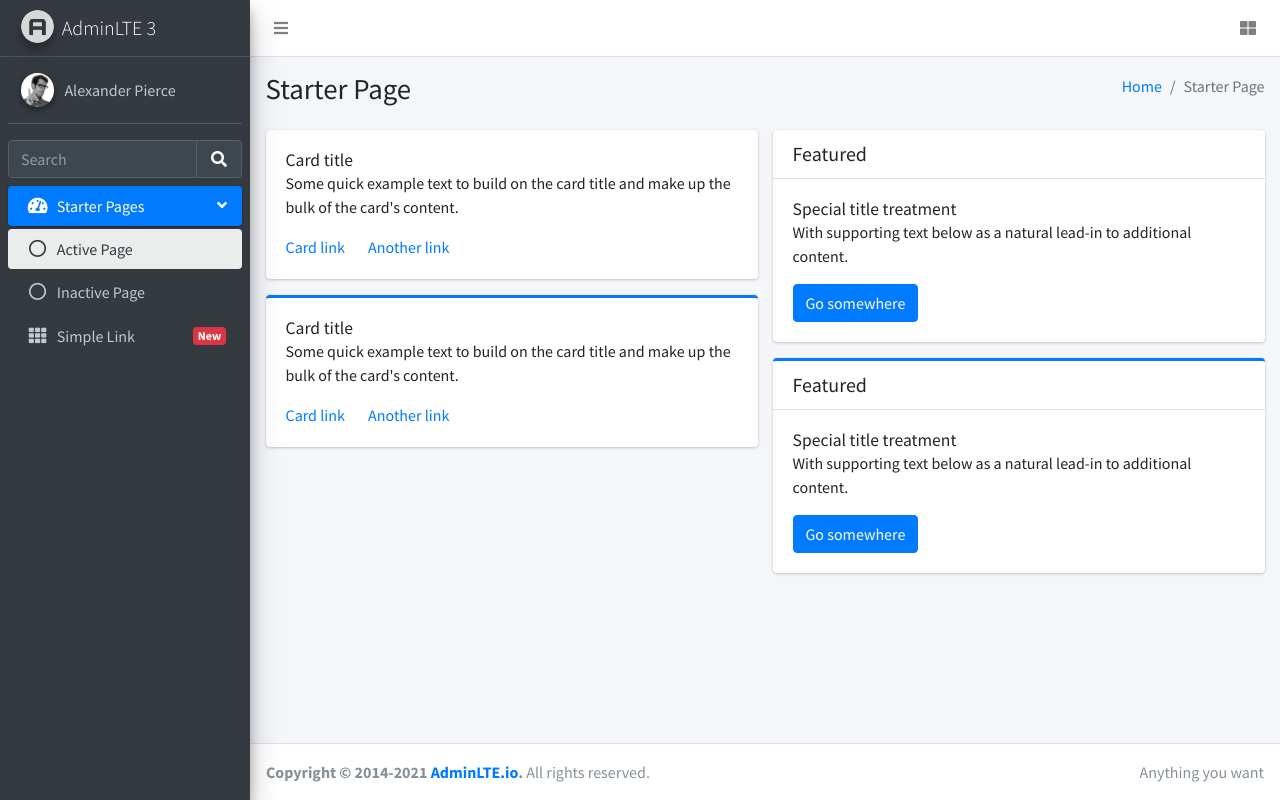
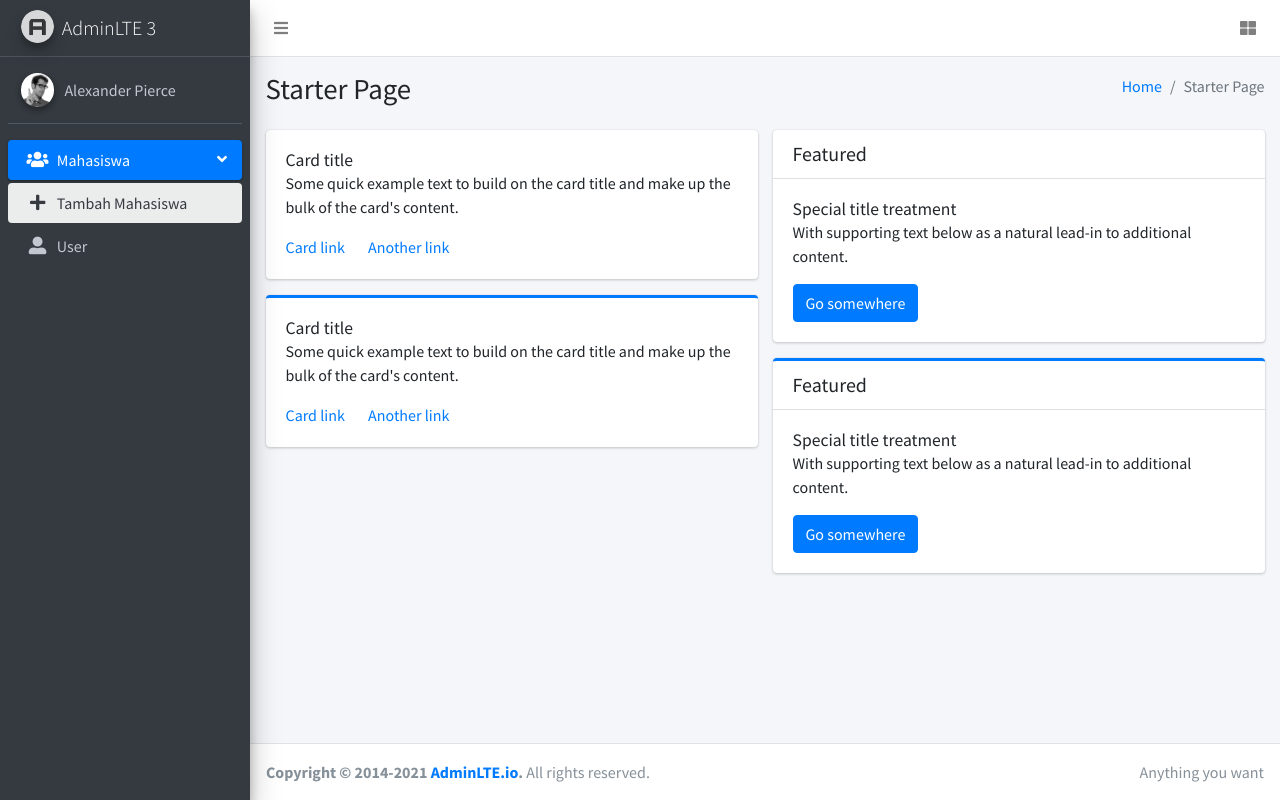
Before and after one commit to Adit-oscar/my_app, a PHP site: page /app/index.php in a window 1280 px wide. Run offline with PHP 8.4, Linux system fonts and the light colour scheme; some libraries are stand-ins or nearby versions.

Commit message:
merubah sidebar menu

```diff
--- a/app/view/index.php
+++ b/app/view/index.php
@@ -61,18 +61,6 @@ scratch. This page gets rid of all links and provides the needed markup only.
           </div>
         </div>
 
-        <!-- SidebarSearch Form -->
-        <div class="form-inline">
-          <div class="input-group" data-widget="sidebar-search">
-            <input class="form-control form-control-sidebar" type="search" placeholder="Search" aria-label="Search">
-            <div class="input-group-append">
-              <button class="btn btn-sidebar">
-                <i class="fas fa-search fa-fw"></i>
-              </button>
-            </div>
-          </div>
-        </div>
-
         <!-- Sidebar Menu -->
         <nav class="mt-2">
           <ul class="nav nav-pills nav-sidebar flex-column" data-widget="treeview" role="menu" data-accordion="false">
@@ -80,33 +68,26 @@ scratch. This page gets rid of all links and provides the needed markup only.
                with font-awesome or any other icon font library -->
             <li class="nav-item menu-open">
               <a href="#" class="nav-link active">
-                <i class="nav-icon fas fa-tachometer-alt"></i>
+                <i class="nav-icon fas fa-users"></i>
                 <p>
-                  Starter Pages
+                  Mahasiswa
                   <i class="right fas fa-angle-left"></i>
                 </p>
               </a>
               <ul class="nav nav-treeview">
                 <li class="nav-item">
                   <a href="#" class="nav-link active">
-                    <i class="far fa-circle nav-icon"></i>
-                    <p>Active Page</p>
-                  </a>
-                </li>
-                <li class="nav-item">
-                  <a href="#" class="nav-link">
-                    <i class="far fa-circle nav-icon"></i>
-                    <p>Inactive Page</p>
+                    <i class="fas fa-plus nav-icon"></i>
+                    <p>Tambah Mahasiswa</p>
                   </a>
                 </li>
               </ul>
             </li>
             <li class="nav-item">
               <a href="#" class="nav-link">
-                <i class="nav-icon fas fa-th"></i>
+                <i class="nav-icon fas fa-user-alt"></i>
                 <p>
-                  Simple Link
-                  <span class="right badge badge-danger">New</span>
+                  User
                 </p>
               </a>
             </li>
```
